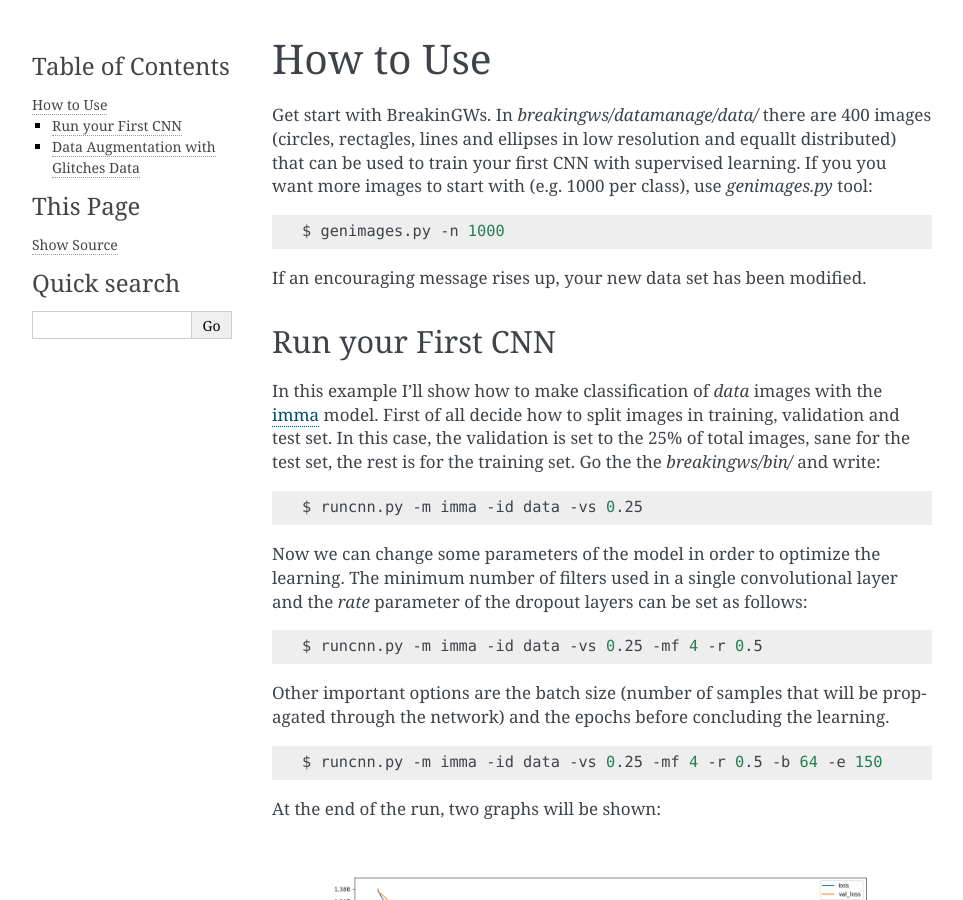
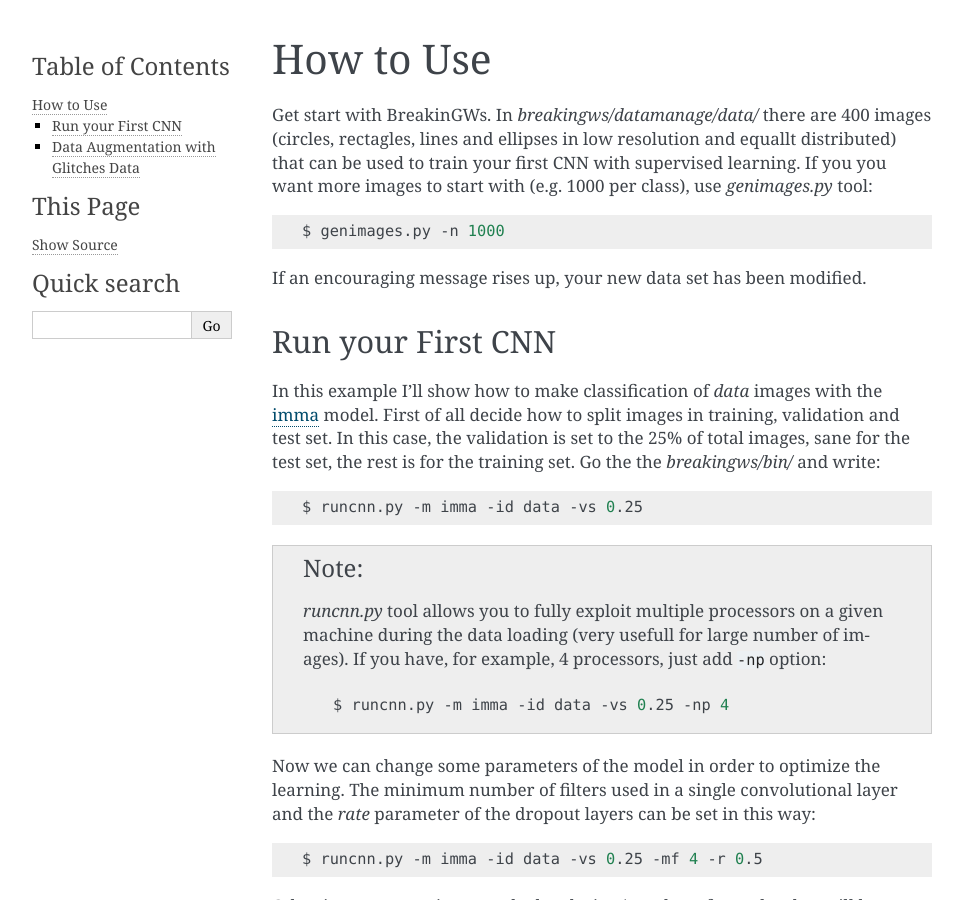
Before and after one commit to nunziosorrentino/breakingws, a Sphinx documentation site: the page built from docs/source/howtouse.rst, in a window 1280 px wide and 900 px high. Shown: the whole window, without its empty margins (148-1111 px from the left). Built offline with Sphinx 7.4.7, drawn with Linux system fonts in a browser that asks for light colours.

Commit message:
Added multiproc in docs.

```diff
--- a/docs/source/howtouse.rst
+++ b/docs/source/howtouse.rst
@@ -28,9 +28,18 @@ Go the the *breakingws/bin/* and write:
 
     $ runcnn.py -m imma -id data -vs 0.25
 
+.. note::
+    *runcnn.py* tool allows you to fully exploit multiple processors on a
+    given machine during the data loading (very usefull for large number of
+    images). If you have, for example, 4 processors, just add ``-np`` option:
+
+    .. code-block:: bash
+
+        $ runcnn.py -m imma -id data -vs 0.25 -np 4
+
 Now we can change some parameters of the model in order to optimize the
 learning. The minimum number of filters used in a single convolutional layer
-and the *rate* parameter of the dropout layers can be set as follows:
+and the *rate* parameter of the dropout layers can be set in this way:
 
 .. code-block:: bash
 
```
Also changed, not shown: other parts of docs/source/howtouse.rst (+1 -1 lines).
